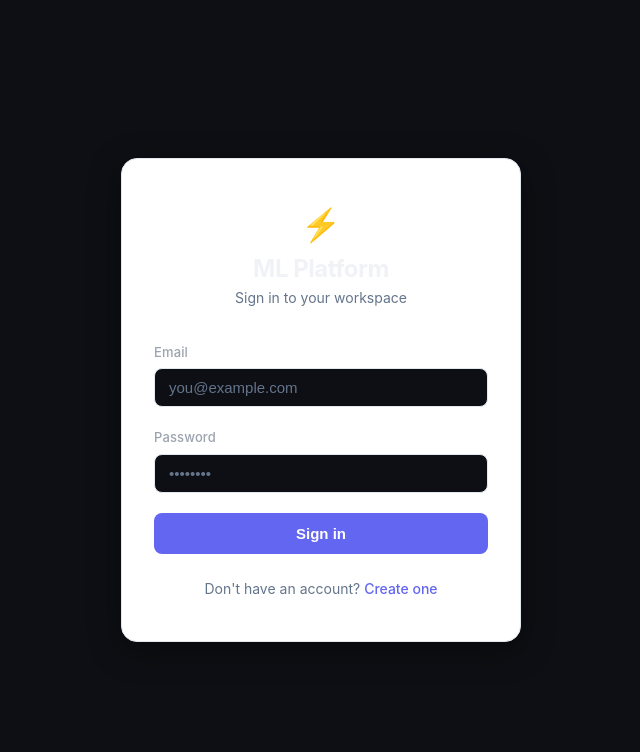
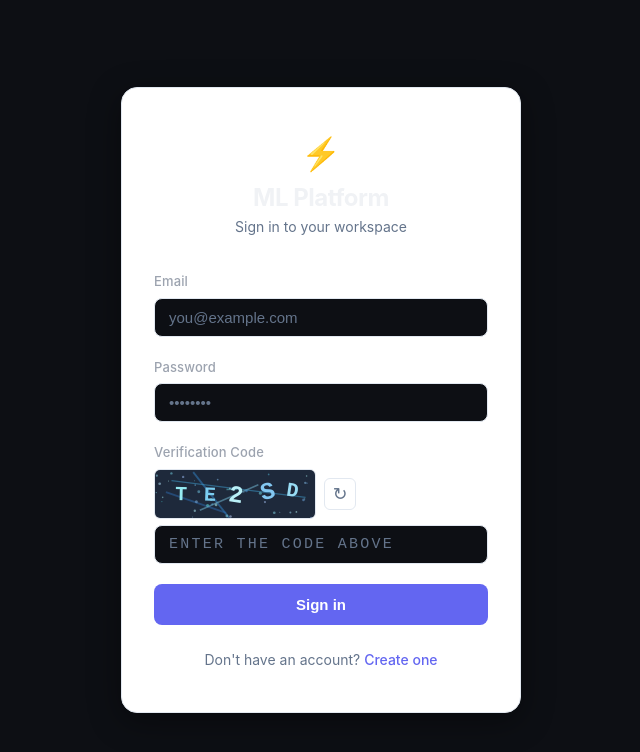
Before and after one commit to hugohu789-droid/ChurnProject, a Vue app in the folder frontend/: page /#/login in a window 1280 px wide. Shown: the top 752 px of the page, without its empty margins (319-959 px from the left). Built offline with nearby package versions, Linux system fonts and the light colour scheme; no server answers; the HTML template or start-up script is replaced by a standard one.

Commit message:
feat(frontend): add canvas CAPTCHA to login form

```diff
--- a/frontend/src/views/auth/LoginView.vue
+++ b/frontend/src/views/auth/LoginView.vue
@@ -33,6 +33,23 @@
           />
         </div>
 
+        <!-- CAPTCHA -->
+        <div class="form-group">
+          <label>Verification Code</label>
+          <CaptchaWidget @change="onCaptchaChange" />
+          <input
+            v-model="captchaInput"
+            type="text"
+            placeholder="Enter the code above"
+            autocomplete="off"
+            maxlength="5"
+            class="captcha-input"
+            :class="{ 'input-error': captchaError }"
+            @input="captchaError = ''"
+          />
+          <span v-if="captchaError" class="field-error">{{ captchaError }}</span>
+        </div>
+
         <p v-if="error" class="error-msg">{{ error }}</p>
 
         <button type="submit" class="btn-primary" :disabled="isLoading">
@@ -50,15 +67,30 @@
 </template>
 
 <script setup lang="ts">
-import { reactive } from 'vue'
+import { reactive, ref } from 'vue'
 import { RouterLink } from 'vue-router'
 import { useAuth } from '@/composables/useAuth'
+import CaptchaWidget from '@/components/CaptchaWidget.vue'
 
 const { login, isLoading, error } = useAuth()
 
 const form = reactive({ email: '', password: '' })
+const captchaInput = ref('')
+const captchaCode = ref('')
+const captchaError = ref('')
+
+function onCaptchaChange(code: string) {
+  captchaCode.value = code
+  captchaInput.value = ''
+  captchaError.value = ''
+}
 
 async function handleSubmit() {
+  if (captchaInput.value.toUpperCase() !== captchaCode.value) {
+    captchaError.value = 'Incorrect verification code, please try again.'
+    captchaInput.value = ''
+    return
+  }
   await login(form)
 }
 </script>
@@ -210,4 +242,20 @@ async function handleSubmit() {
 .auth-footer a:hover {
   text-decoration: underline;
 }
+
+.captcha-input {
+  letter-spacing: 0.15em;
+  font-family: 'Courier New', monospace;
+  text-transform: uppercase;
+}
+
+.input-error {
+  border-color: #ef4444 !important;
+}
+
+.field-error {
+  font-size: 0.75rem;
+  color: #ef4444;
+  margin-top: 2px;
+}
 </style>
```
